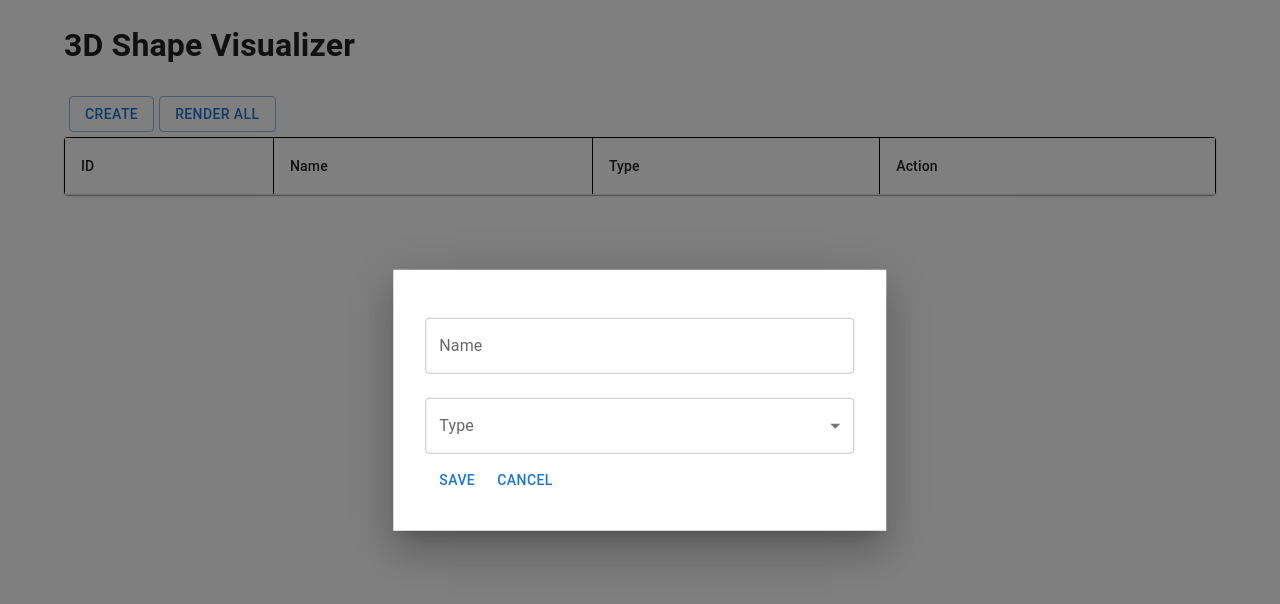
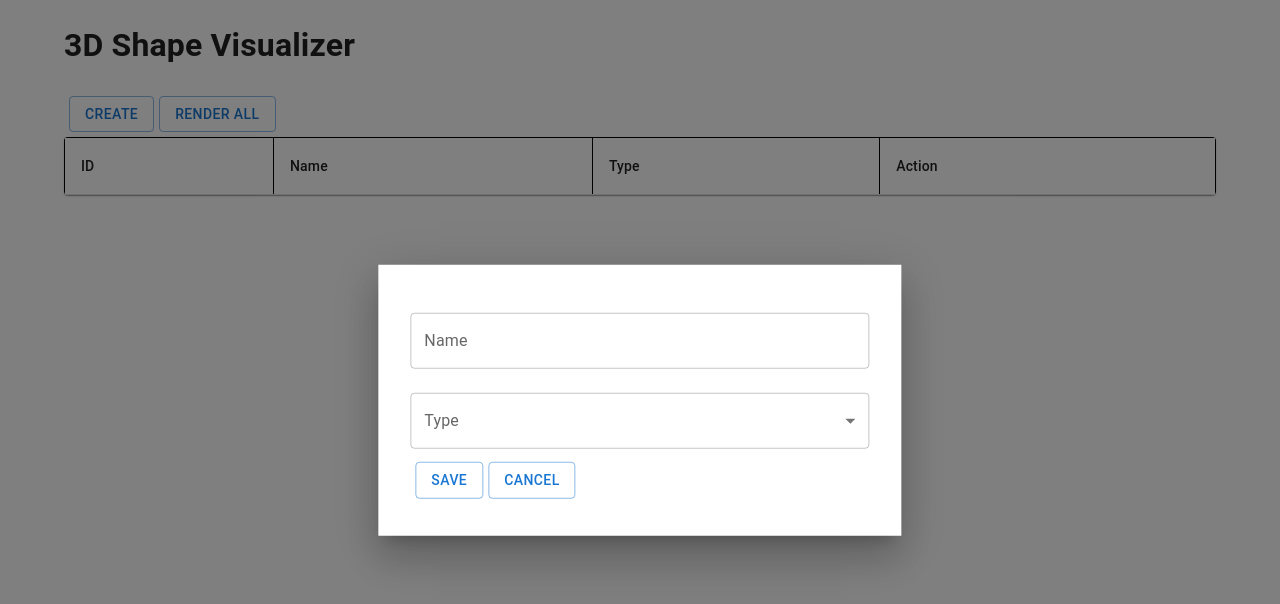
Before and after one commit to mellacid/3D_Shape_Visualizer, a React (Vite) app: page / in a window 1280 px wide. Both pictures are taken after a click on the button "CREATE". Shown: the top 604 px of the page. Built offline with nearby package versions, Linux system fonts and the light colour scheme.

Commit message:
Refactor Canvas3D component with improved layout and shadow effects

```diff
--- a/src/components/Canvas3D.jsx
+++ b/src/components/Canvas3D.jsx
@@ -1,14 +1,7 @@
 import React from "react";
 import { Canvas } from "@react-three/fiber";
-import { Html } from "@react-three/drei";
-import {
-  OrbitControls,
-  Box,
-  Sphere,
-  Cylinder,
-  Cone,
-  PivotControls,
-} from "@react-three/drei";
+import { OrbitControls, PivotControls } from "@react-three/drei";
+import { Box, Sphere, Cylinder, Cone } from "@react-three/drei";
 
 const calculatePositions = (shapes) => {
   const totalShapes = shapes.length;
@@ -59,6 +52,7 @@ function Shape({ shape, onClick }) {
       <mesh
         position={[shape.position.x, shape.position.y, shape.position.z]}
         onClick={onClick}
+        castShadow
       >
         {getGeometry()}
         <meshStandardMaterial color="orange" />
@@ -72,11 +66,17 @@ function Canvas3D({ shapes, onShapeClick }) {
 
   return (
     <Canvas
+      shadows
+      camera={{ position: [0, 5, 15], fov: 30 }}
       style={{ background: "black", height: "500px" }}
-      camera={{ position: [0, 5, 15], fov: 30 }}
     >
-      <ambientLight intensity={0.5} />
-      <pointLight position={[10, 10, 10]} />
+      <ambientLight intensity={0.3} />
+      <directionalLight
+        position={[5, 5, 5]}
+        castShadow
+        shadow-mapSize-width={1024}
+        shadow-mapSize-height={1024}
+      />
       <OrbitControls />
       {positionedShapes.map((shape) => (
         <Shape
@@ -85,6 +85,10 @@ function Canvas3D({ shapes, onShapeClick }) {
           onClick={() => onShapeClick(shape.id)}
         />
       ))}
+      <mesh rotation={[-Math.PI / 2, 0, 0]} position={[0, -1, 0]} receiveShadow>
+        <planeGeometry args={[100, 100]} />
+        <shadowMaterial opacity={0.4} />
+      </mesh>
     </Canvas>
   );
 }
--- a/src/components/ShapeModal.jsx
+++ b/src/components/ShapeModal.jsx
@@ -82,8 +82,12 @@ function ShapeModal({ open, onClose, onSave }) {
           </Select>
           {errors.type && <FormHelperText>{errors.type}</FormHelperText>}
         </FormControl>
-        <Button onClick={handleSave}>Save</Button>
-        <Button onClick={handleCancel}>Cancel</Button>
+        <Button onClick={handleSave} variant="outlined" sx={{ margin: "5px" }}>
+          Save
+        </Button>
+        <Button onClick={handleCancel} variant="outlined">
+          Cancel
+        </Button>
       </Box>
     </Modal>
   );
```
